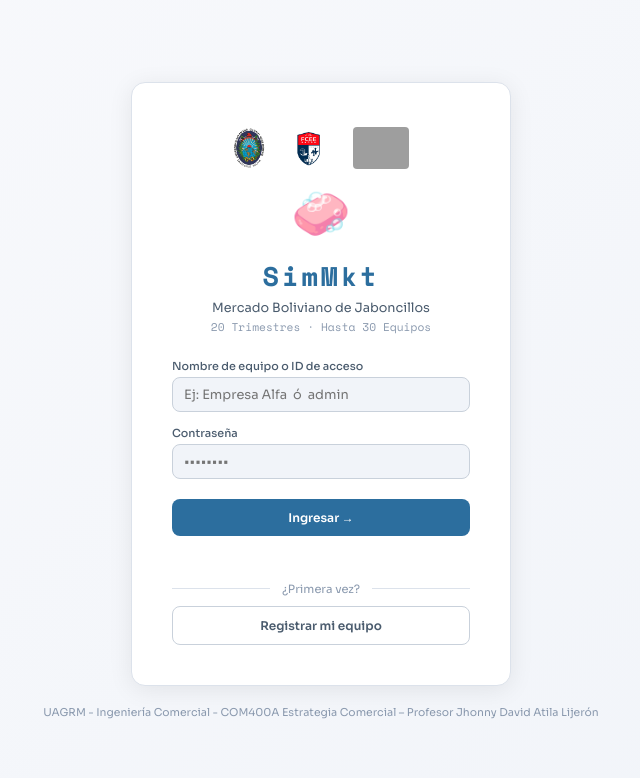
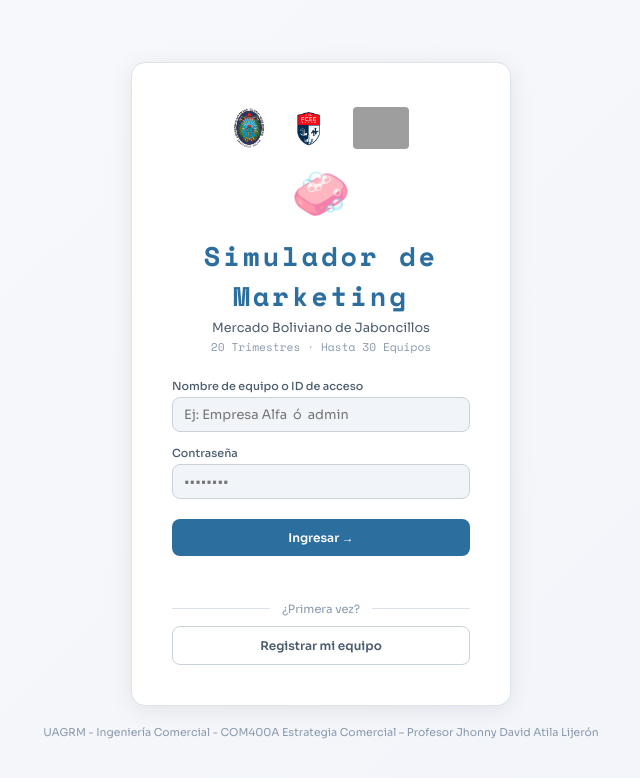
Before and after one commit to jdavidatila-0307/SM, a website: page public/index.html in a window 1280 px wide. Shown: the whole page, without its empty margins (319-959 px from the left). Drawn offline with nearby package versions, Linux system fonts and the light colour scheme; no server answers; grey boxes are pictures that could not be loaded.

Commit message:
Update index.html

```diff
--- a/public/index.html
+++ b/public/index.html
@@ -24,7 +24,7 @@
         <img src="images/ingcomercial.png" alt="Ingeniería Comercial" class="login-logo-img">
       </div>
       <div class="login-logo">🧼</div>
-      <h1 class="login-title">SimMkt</h1>
+      <h1 class="login-title">Simulador de Marketing</h1>
       <p class="login-sub">Mercado Boliviano de Jaboncillos</p>
       <p class="login-sub2">20 Trimestres · Hasta 30 Equipos</p>
 
```
